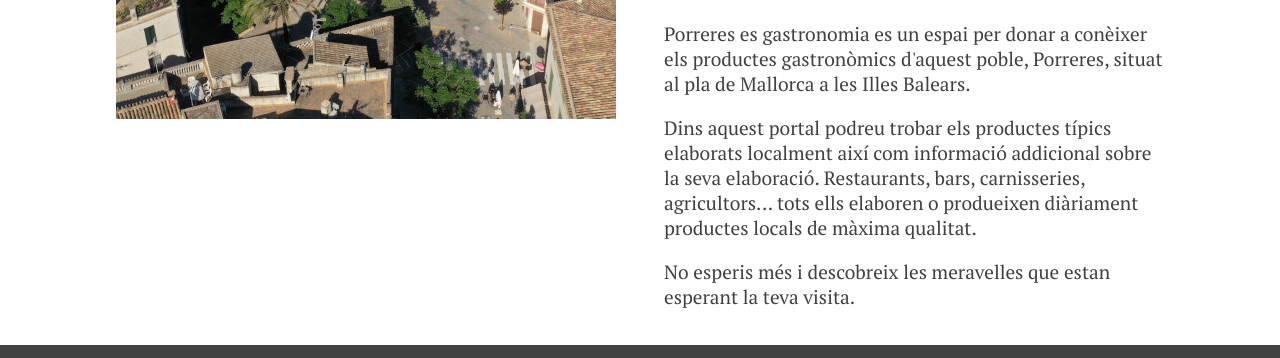
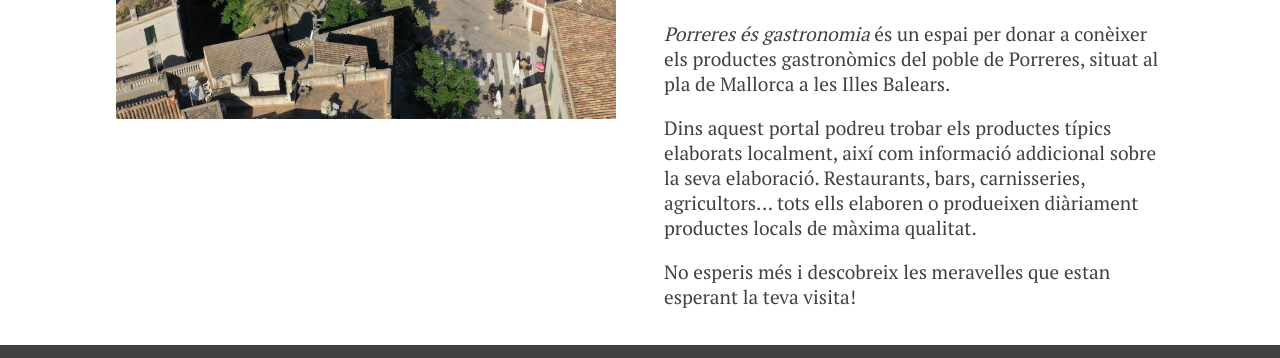
Before and after one commit to dcintes/porreres_gastronomia, a website built with Parcel: page aboutUs.html in a window 1280 px wide. Shown: the part 990-1348 px from the top of the page. Built offline with nearby package versions, Linux system fonts and the light colour scheme.

Commit message:
Correccio faltes

```diff
--- a/aboutUs.html
+++ b/aboutUs.html
@@ -34,12 +34,12 @@
                             </g>
                         </svg>
                     </svg>
-                    <p>Porreres es gastronomia es un espai per donar a conèixer els productes gastronòmics d'aquest
-                        poble, Porreres, situat al pla de Mallorca a les Illes Balears.</p>
-                    <p>Dins aquest portal podreu trobar els productes típics elaborats localment així com informació
+                    <p><em>Porreres és gastronomia</em> és un espai per donar a conèixer els productes gastronòmics
+                        del poble de Porreres, situat al pla de Mallorca a les Illes Balears.</p>
+                    <p>Dins aquest portal podreu trobar els productes típics elaborats localment, així com informació
                         addicional sobre la seva elaboració. Restaurants, bars, carnisseries, agricultors... tots ells
                         elaboren o produeixen diàriament productes locals de màxima qualitat.</p>
-                    <p>No esperis més i descobreix les meravelles que estan esperant la teva visita.</p>
+                    <p>No esperis més i descobreix les meravelles que estan esperant la teva visita!</p>
                 </div>
             </div>
         </article>
```
